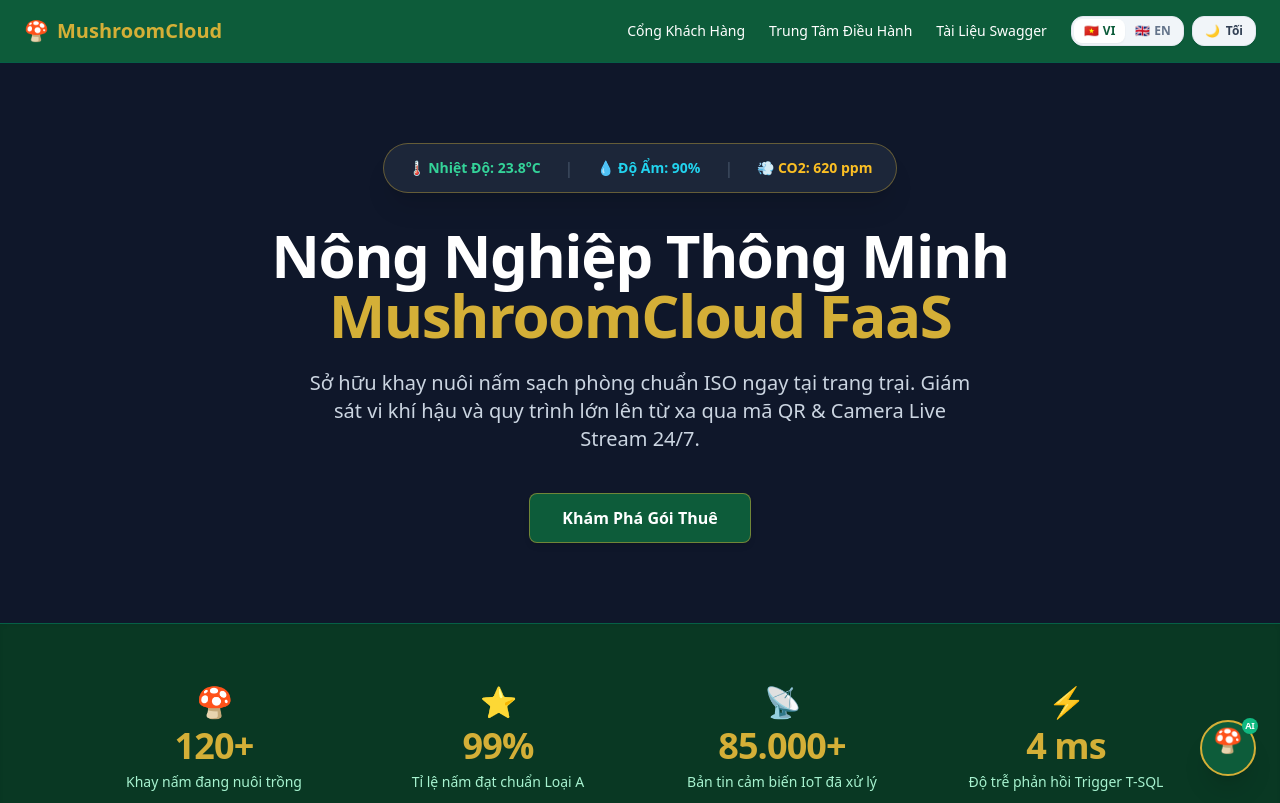
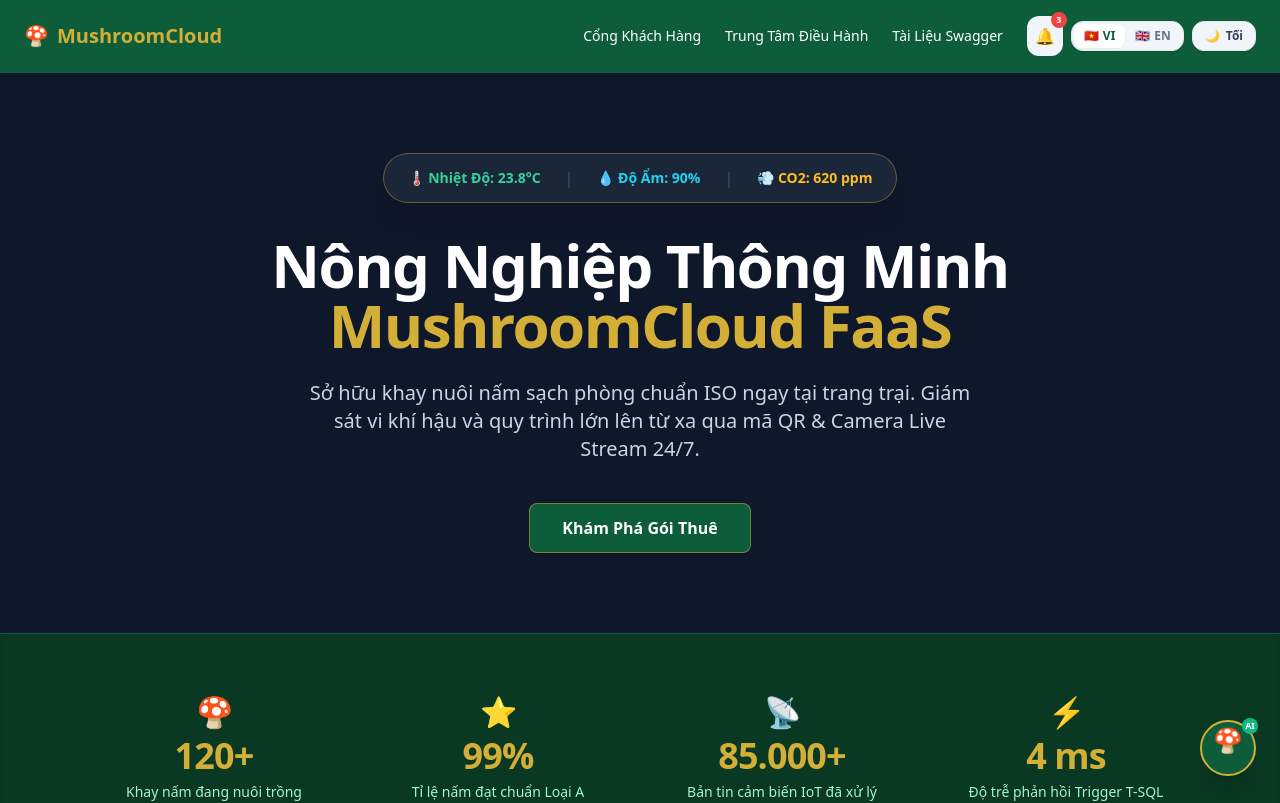
Before and after one commit to BryannLee202/QUAN_TRI_CSDL, a Next.js app in the folder frontend/: page / in a window 1280 px wide. Shown: the top 803 px of the page. Built offline with nearby package versions, Linux system fonts and the light colour scheme.

Commit message:
feat(layout): tich hop NotificationBell vao thanh dieu huong Navbar

```diff
--- a/frontend/src/components/layout/Navbar.tsx
+++ b/frontend/src/components/layout/Navbar.tsx
@@ -3,6 +3,7 @@
 import Link from "next/link";
 import ThemeToggle from "./ThemeToggle";
 import LanguageToggle from "./LanguageToggle";
+import NotificationBell from "./NotificationBell";
 import { useLanguage } from "../../context/LanguageContext";
 
 export default function Navbar() {
@@ -27,6 +28,7 @@ export default function Navbar() {
           </a>
         </div>
         <div className="flex items-center gap-2">
+          <NotificationBell />
           <LanguageToggle />
           <ThemeToggle />
         </div>
```
